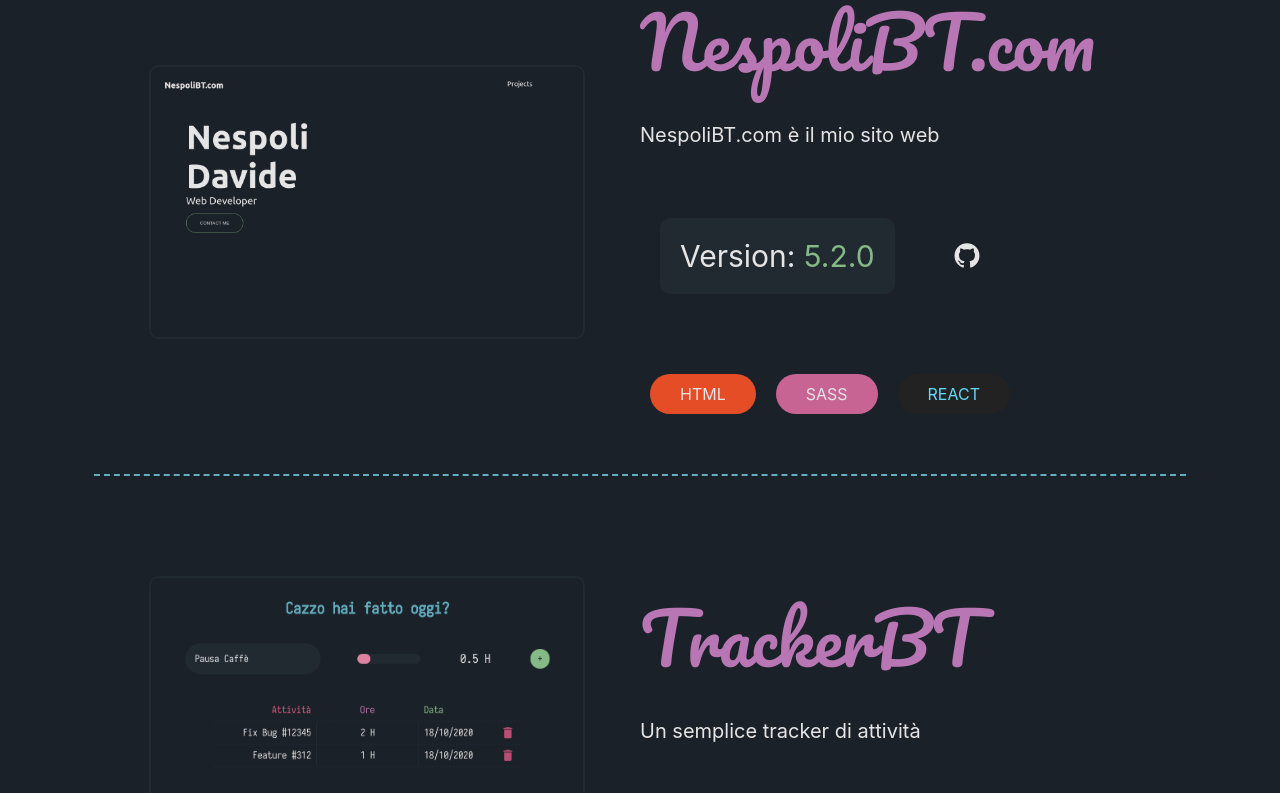
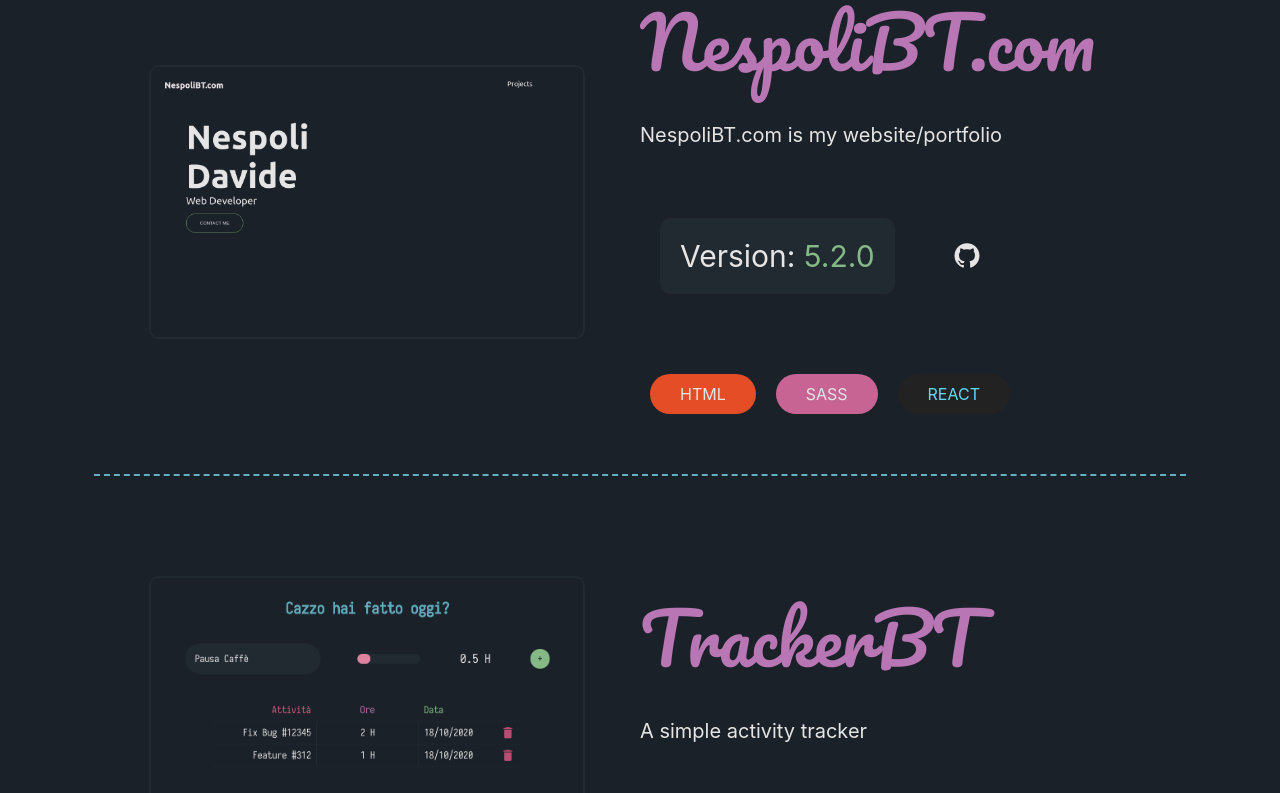
Before and after one commit to NespoliBT/nespolibt.com, a React (Create React App) app: page /projects in a window 1280 px wide. Shown: the part 180-973 px from the top of the page. Built offline with nearby package versions, Linux system fonts and the light colour scheme.

Commit message:
:construction: Changed labels

```diff
--- a/src/views/Projects.js
+++ b/src/views/Projects.js
@@ -12,7 +12,7 @@
       <div className="projectsContainer">
         <Project
           title="NespoliBT.com"
-          description="NespoliBT.com è il mio sito web"
+          description="NespoliBT.com is my website/portfolio"
           version="5.2.0"
           techs={["html", "sass", "react"]}
           repository="https://github.com/NespoliBT/nespolibt.com"
@@ -20,7 +20,7 @@
         />
         <Project
           title="TrackerBT"
-          description="Un semplice tracker di attività"
+          description="A simple activity tracker"
           version="1.2.0"
           techs={["html", "sass", "electron"]}
           repository="https://github.com/NespoliBT/TrackerBT"
@@ -28,7 +28,7 @@
         />
         <Project
           title="Note"
-          description="Perchè stavo usando TrackerBT per le note ma non è fatto per quello"
+          description="This was created becouse I was using TrackerBT to take notes and that's not what it's supposed to be used."
           version="1.0.0"
           techs={["html", "sass", "electron"]}
           repository="https://github.com/NespoliBT/Note"
```
